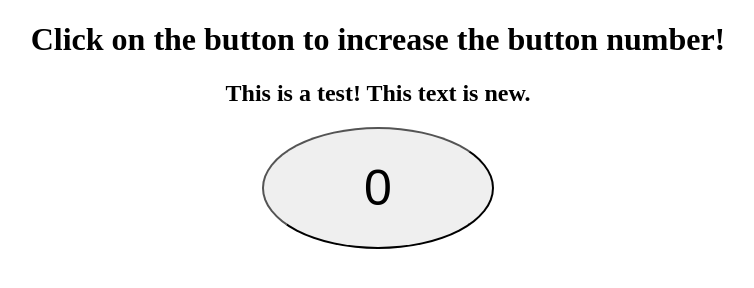
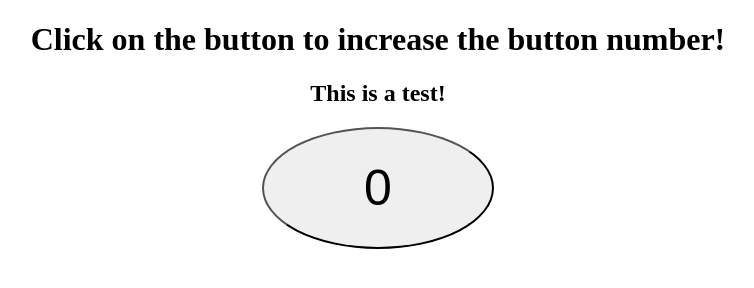
Before and after one commit to Kahno/counterAppHomework, a plain HTML site: page index.html in a window 1280 px wide. Shown: the whole page, without its empty margins (262-1016 px from the left). Drawn offline with Linux system fonts and the light colour scheme.

Commit message:
test modification

```diff
--- a/index.html
+++ b/index.html
@@ -29,7 +29,7 @@
 
     <div class="center">
         <h1>Click on the button to increase the button number!</h1>
-        <h2>This is a test! This text is new.<h2>
+        <h2>This is a test!<h2>
     </div>
 
     <div class="center">
```
